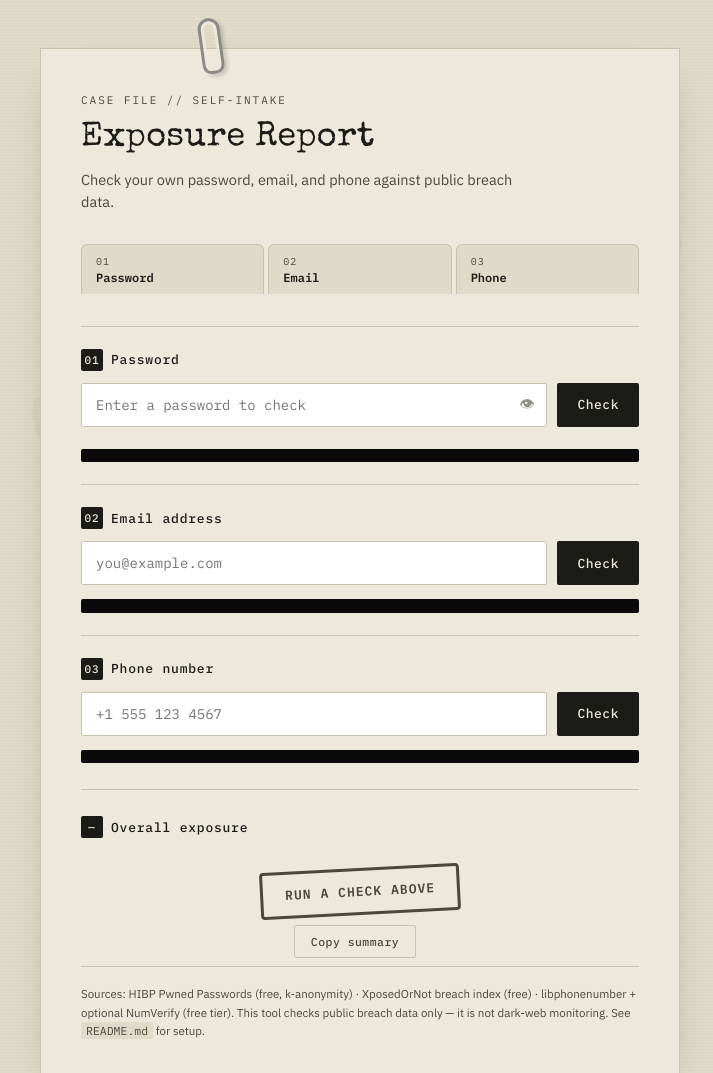
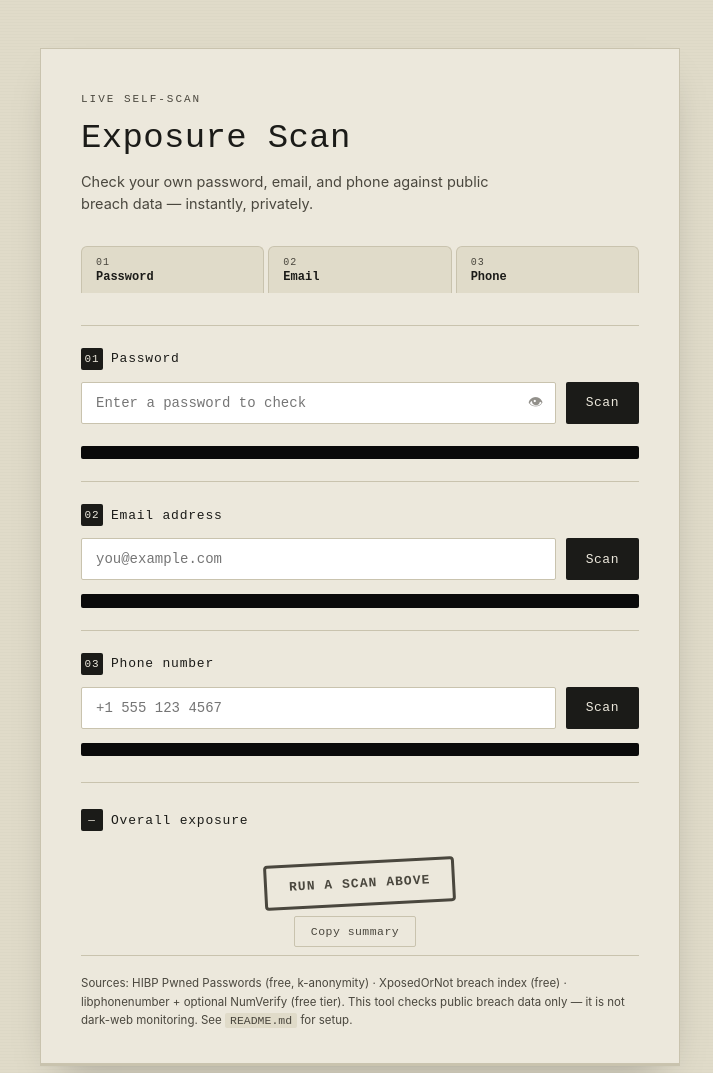
Before and after one commit to GAGANANAIR/exposure-check, a website: page public/index.html in a window 1280 px wide. Shown: the top 1073 px of the page, without its empty margins (280-993 px from the left). Drawn offline with nearby package versions, Linux system fonts and the light colour scheme.

Commit message:
design: full vibrant cyber-scan theme overhaul

```diff
--- a/public/index.html
+++ b/public/index.html
@@ -3,22 +3,26 @@
 <head>
 <meta charset="UTF-8" />
 <meta name="viewport" content="width=device-width, initial-scale=1.0" />
-<title>Exposure Report — free self-check</title>
+<title>Exposure Scan — free self-check</title>
 <link rel="preconnect" href="https://fonts.googleapis.com">
-<link href="https://fonts.googleapis.com/css2?family=Special+Elite&family=IBM+Plex+Mono:wght@400;500;600&family=IBM+Plex+Sans:wght@400;500;600&display=swap" rel="stylesheet">
+<link href="https://fonts.googleapis.com/css2?family=Space+Grotesk:wght@500;600;700&family=JetBrains+Mono:wght@400;500;600;700&family=Inter:wght@400;500;600&display=swap" rel="stylesheet">
 <link rel="stylesheet" href="style.css" />
 </head>
 <body>
 
-<div class="watermark" aria-hidden="true">CONFIDENTIAL</div>
-<div class="paperclip" aria-hidden="true"></div>
+<div class="aurora" aria-hidden="true">
+  <span class="blob b1"></span>
+  <span class="blob b2"></span>
+  <span class="blob b3"></span>
+</div>
+<div class="grid-overlay" aria-hidden="true"></div>
 
 <div class="sheet">
 
   <header class="sheet-head">
-    <div class="case-no">CASE FILE // SELF-INTAKE</div>
-    <h1>Exposure Report</h1>
-    <p class="subhead">Check your own password, email, and phone against public breach data.</p>
+    <div class="case-no"><span class="pulse-dot"></span>LIVE SELF-SCAN</div>
+    <h1>Exposure <span class="grad-text">Scan</span></h1>
+    <p class="subhead">Check your own password, email, and phone against public breach data — instantly, privately.</p>
     <div class="folder-tabs" aria-hidden="true">
       <div class="folder-tab" id="tab-1"><span class="tab-num">01</span><span class="tab-name">Password</span></div>
       <div class="folder-tab" id="tab-2"><span class="tab-num">02</span><span class="tab-name">Email</span></div>
@@ -33,7 +37,7 @@
         <input type="password" id="password-input" placeholder="Enter a password to check" autocomplete="new-password" />
         <button type="button" class="reveal-btn" id="password-reveal" aria-label="Show password">👁</button>
       </div>
-      <button id="password-btn">Check</button>
+      <button id="password-btn"><span>Scan</span></button>
     </div>
     <div class="strength-meter" id="strength-meter" aria-hidden="true">
       <div class="strength-bar"><div class="strength-fill" id="strength-fill"></div></div>
@@ -49,7 +53,7 @@
     <div class="intake-label"><span class="tag">02</span> Email address</div>
     <div class="intake-row">
       <input type="email" id="email-input" placeholder="you@example.com" autocomplete="off" />
-      <button id="email-btn">Check</button>
+      <button id="email-btn"><span>Scan</span></button>
     </div>
     <div class="result" id="email-result">
       <div class="result-text" id="email-result-text"></div>
@@ -61,7 +65,7 @@
     <div class="intake-label"><span class="tag">03</span> Phone number</div>
     <div class="intake-row">
       <input type="tel" id="phone-input" placeholder="+1 555 123 4567" autocomplete="off" />
-      <button id="phone-btn">Check</button>
+      <button id="phone-btn"><span>Scan</span></button>
     </div>
     <div class="result" id="phone-result">
       <div class="result-text" id="phone-result-text"></div>
@@ -72,7 +76,7 @@
   <section class="verdict-section">
     <div class="intake-label"><span class="tag">—</span> Overall exposure</div>
     <div class="verdict" id="verdict">
-      <div class="stamp" id="stamp">RUN A CHECK ABOVE</div>
+      <div class="stamp" id="stamp">RUN A SCAN ABOVE</div>
     </div>
     <div class="copy-row">
       <button type="button" class="copy-btn" id="copy-btn">Copy summary</button>
```
